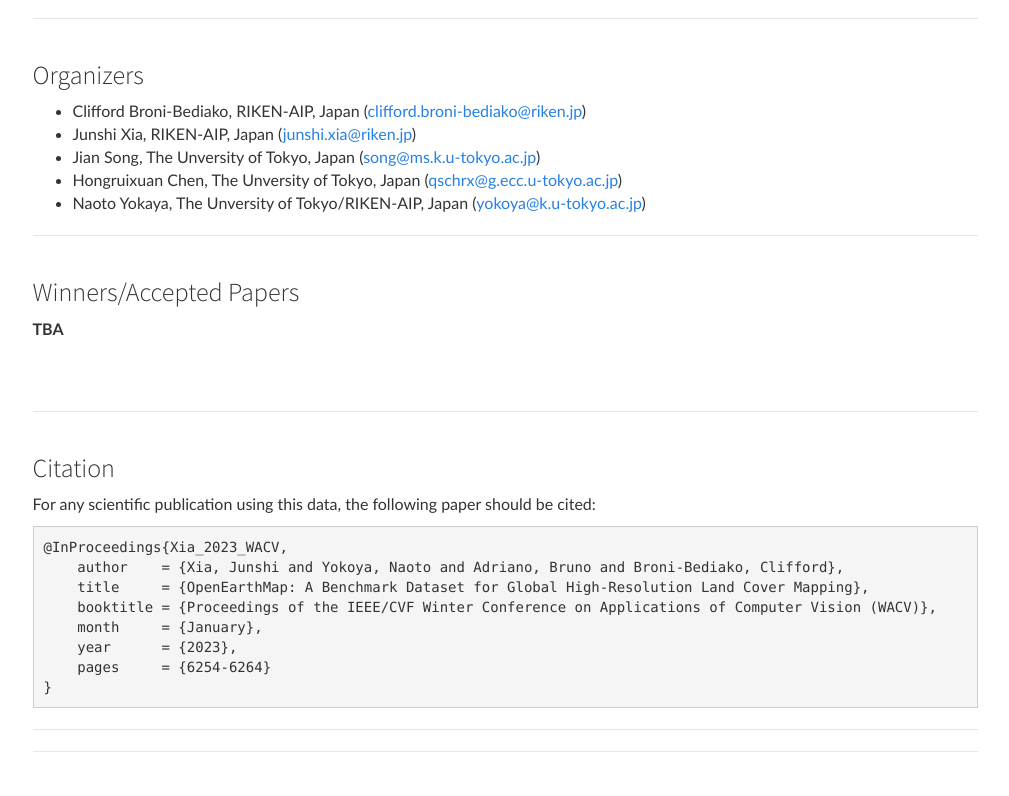
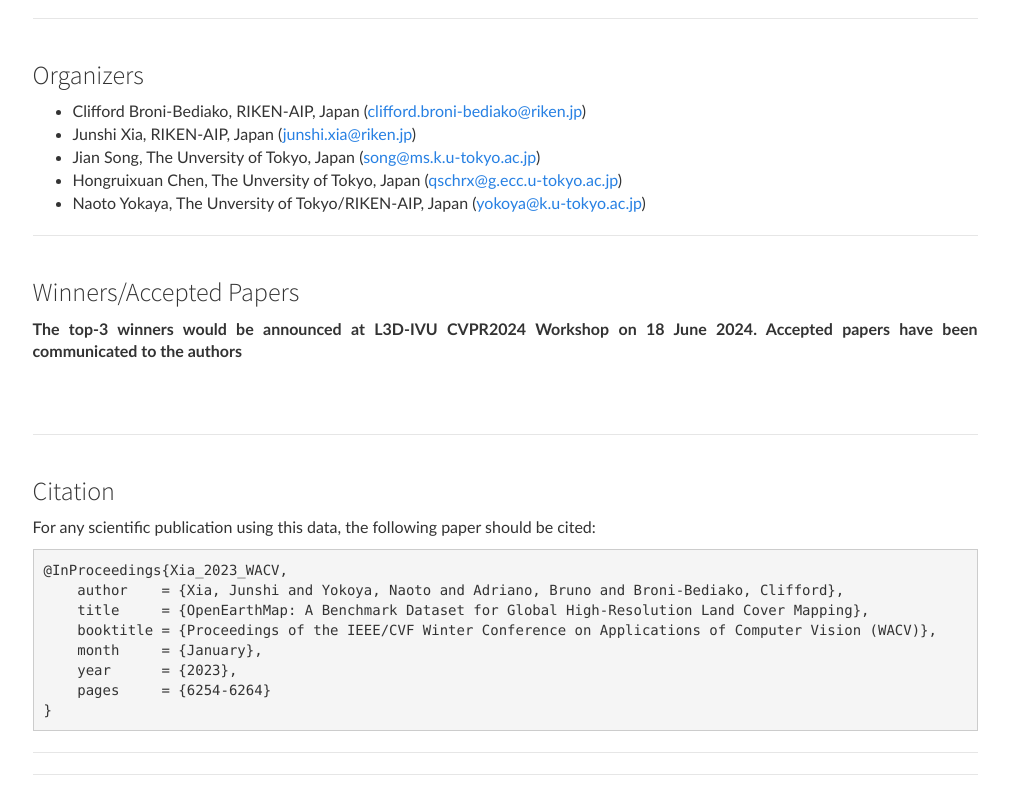
Before and after one commit to cliffbb/OEM-Fewshot-Challenge, a plain HTML site: page docs/index.html in a window 1280 px wide. Shown: the part 5015-5811 px from the top of the page, without its empty margins (135-1144 px from the left). Before the commit the page ends 5788 px from the top, so only its background shows below. Drawn offline with nearby package versions, Linux system fonts and the light colour scheme; some packages are replaced by stand-ins of ours; a script that the page names is missing.

Commit message:
Update index.html

```diff
--- a/docs/index.html
+++ b/docs/index.html
@@ -474,7 +474,7 @@
                     Winners/Accepted Papers
                 </h3>
                 <p class="text-justify">
-                    <strong>TBA</strong>
+                    <strong>The top-3 winners would be announced at L3D-IVU CVPR2024 Workshop on 18 June 2024. Accepted papers have been communicated to the authors</strong>
                 </p>
                 <h3 class="text-justify"> &nbsp; </h3>
                 <hr>
```
